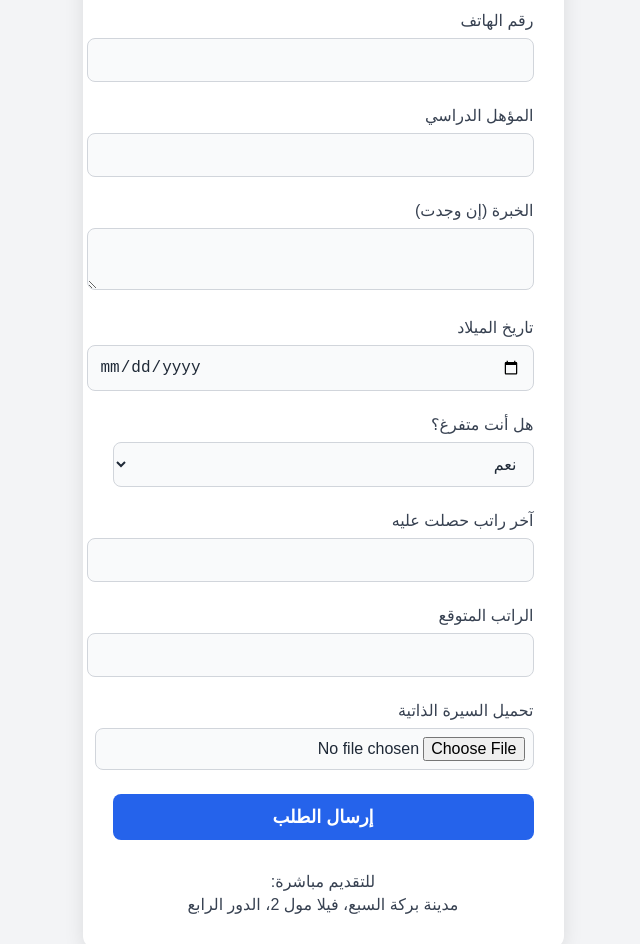
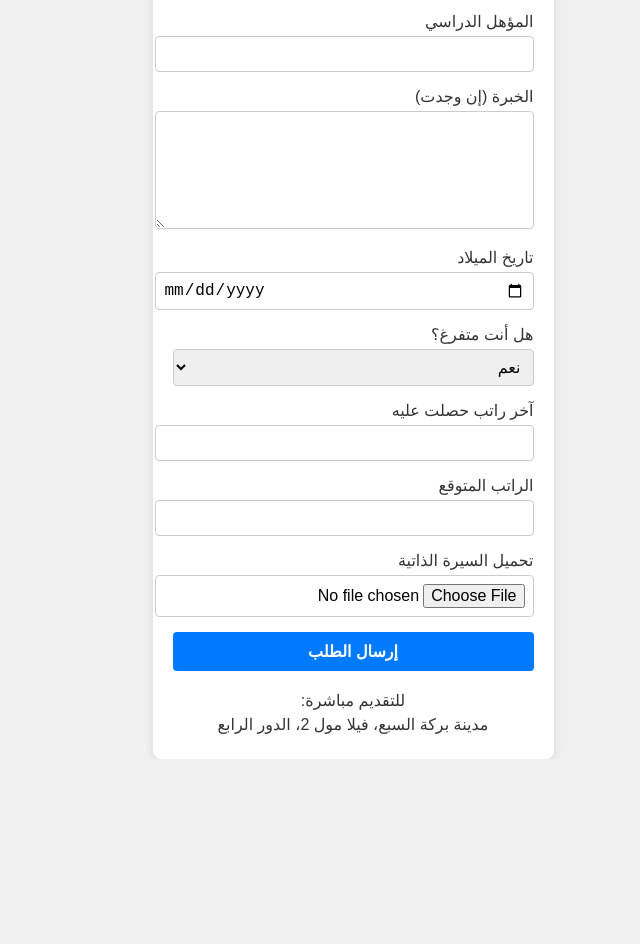
Before and after one commit to CAPO2004/Job-application, a plain HTML site: page index.html in a window 1280 px wide. Shown: the part 312-1256 px from the top of the page, without its empty margins (267-907 px from the left). After the commit the page ends 1071 px from the top, so only its background shows below. Drawn offline with nearby package versions, Linux system fonts and the light colour scheme.

Commit message:
Update style.css

```diff
--- a/style.css
+++ b/style.css
@@ -1,112 +1,78 @@
-/* تنسيق عام للصفحة */
 body {
-  background-color: #f3f4f6;
-  font-family: 'Tajawal', sans-serif;
-  min-height: 100vh;
+  background-color: #f0f0f0;
+  font-family: Arial, sans-serif;
   display: flex;
   justify-content: center;
   align-items: center;
+  min-height: 100vh;
   margin: 0;
   direction: rtl;
 }
-
-/* تنسيق الحاوية الرئيسية */
 .container {
-  max-width: 700px;
+  max-width: 600px;
   width: 100%;
-  margin: 20px;
-  padding: 30px;
-  background-color: #ffffff;
-  border-radius: 12px;
-  box-shadow: 0 4px 20px rgba(0, 0, 0, 0.1);
+  padding: 20px;
+  background-color: white;
+  border-radius: 8px;
+  box-shadow: 0 2px 10px rgba(0,0,0,0.1);
 }
-
-/* تنسيق العنوان */
 h1 {
-  font-size: 2rem;
-  font-weight: 700;
-  color: #1f2937;
   text-align: center;
-  margin-bottom: 1.5rem;
+  color: #333;
+  margin-bottom: 20px;
 }
-
-/* تنسيق الحقول */
 .form-group {
-  margin-bottom: 1.5rem;
+  margin-bottom: 15px;
 }
-
-.form-group label {
+label {
   display: block;
-  font-size: 1rem;
+  margin-bottom: 5px;
+  color: #333;
   font-weight: 500;
-  color: #374151;
-  margin-bottom: 0.5rem;
 }
-
-.form-group input,
-.form-group textarea,
-.form-group select {
+input, select, textarea {
   width: 100%;
-  padding: 0.75rem;
-  border: 1px solid #d1d5db;
-  border-radius: 8px;
-  font-size: 1rem;
-  color: #1f2937;
-  background-color: #f9fafb;
-  transition: border-color 0.3s, box-shadow 0.3s;
+  padding: 8px;
+  border: 1px solid #ccc;
+  border-radius: 4px;
+  font-size: 16px;
 }
-
-.form-group input:focus,
-.form-group textarea:focus,
-.form-group select:focus {
+input:focus, select:focus, textarea:focus {
   outline: none;
-  border-color: #2563eb;
-  box-shadow: 0 0 0 3px rgba(37, 99, 235, 0.1);
+  border-color: #007bff;
+  box-shadow: 0 0 5px rgba(0,123,255,0.3);
 }
-
-/* تنسيق حقل تحميل الملف */
-.form-group input[type="file"] {
-  padding: 0.5rem;
+textarea {
+  resize: vertical;
+  min-height: 100px;
 }
-
-/* تنسيق زر الإرسال */
-button[type="submit"] {
-  display: block;
+button {
   width: 100%;
-  padding: 0.75rem;
-  background-color: #2563eb;
-  color: #ffffff;
-  font-size: 1.125rem;
+  padding: 10px;
+  background-color: #007bff;
+  color: white;
+  border: none;
+  border-radius: 4px;
+  cursor: pointer;
+  font-size: 16px;
   font-weight: 600;
-  border-radius: 8px;
-  border: none;
-  cursor: pointer;
-  transition: background-color 0.3s;
 }
-
-button[type="submit"]:hover {
-  background-color: #1e40af;
+button:hover {
+  background-color: #0056b3;
 }
-
-/* تنسيق العنوان في الأسفل */
 .address {
   text-align: center;
-  margin-top: 2rem;
-  color: #374151;
+  margin-top: 20px;
+  color: #333;
 }
-
 .address p {
-  margin: 0.25rem 0;
-  font-size: 1rem;
+  margin: 5px 0;
 }
-
-/* استجابة للشاشات الصغيرة */
 @media (max-width: 640px) {
   .container {
     margin: 10px;
-    padding: 20px;
+    padding: 15px;
   }
-
   h1 {
     font-size: 1.5rem;
   }
```
